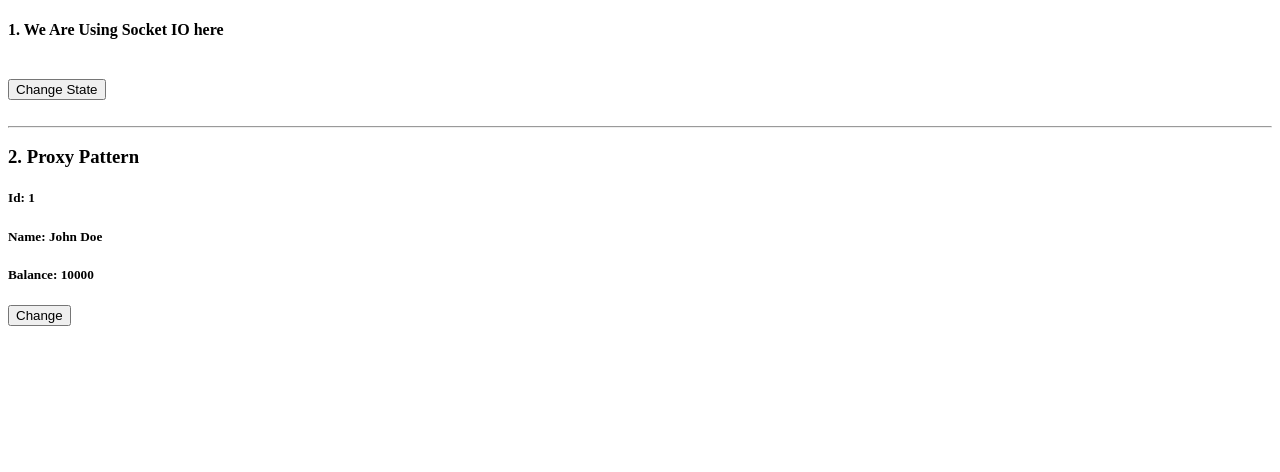
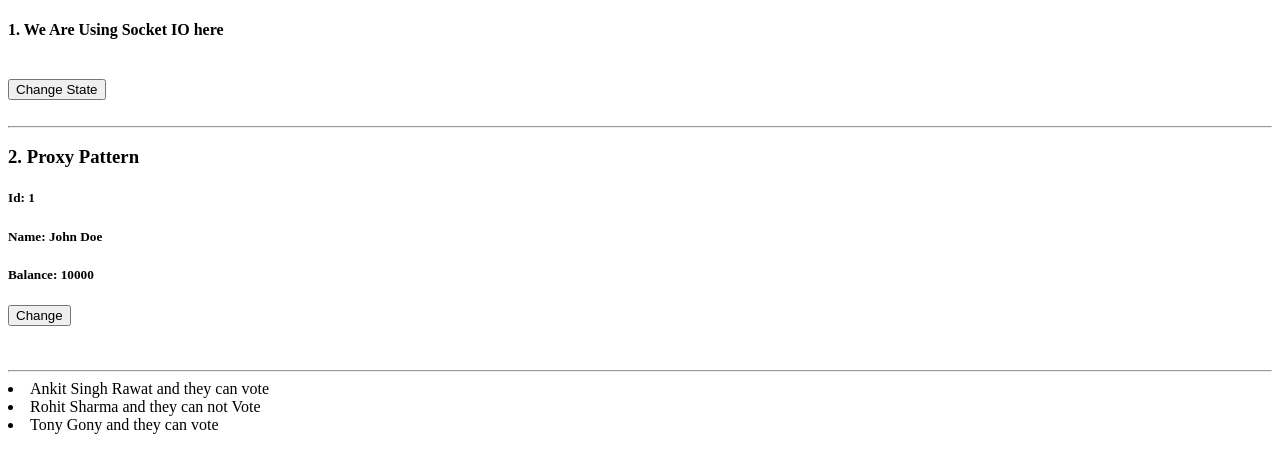
Before and after one commit to AnkitSinghRawat1/Design-Patterns, a React (Vite) app: page / in a window 1280 px wide. Shown: the top 472 px of the page. Built offline with nearby package versions, Linux system fonts and the light colour scheme.

Commit message:
Factory Pattern

```diff
--- a/src/App.js
+++ b/src/App.js
@@ -1,6 +1,7 @@
 import { useState } from "react";
 import SocketService from "./SingletonDP";
 import ProxyPattern from "./ProxyPattern";
+import FactoryPattern from "./FactoryPattern";
 
 export function App() {
 
@@ -25,6 +26,11 @@ export function App() {
             <br></br>
             <hr></hr>
             <ProxyPattern />
+
+            <br></br>
+            <br></br>
+            <hr></hr>
+            <FactoryPattern />
         </div>
     );
   }
--- /dev/null
+++ b/src/FactoryPattern.jsx
@@ -0,0 +1,44 @@
+import React from "react";
+
+const userFactory = (fname, lname, age) => {
+  if (!fname || !lname || !age) {
+    throw new Error("Something is missing");
+  }
+  return {
+    firstName: fname,
+    lastName: lname,
+    age: age,
+    getFullName: () => {
+      return `${fname} ${lname}`;
+    },
+    eligibleForVote: () => {
+      return age >= 18;
+    },
+  };
+};
+
+const ankit = userFactory("Ankit", "Singh Rawat", "27");
+const rohit = userFactory("Rohit", "Sharma", "17");
+const tony = userFactory("Tony", "Gony", "29");
+
+const users = [ankit, rohit, tony];
+
+/*
+now we have created userfactory , so we just need to call that function with require fields
+there is no chance to create an object with wrong key cox now factory method is handling that
+**/
+
+function FactoryPattern() {
+  return (
+    <div>
+      {users?.map((user) => (
+        <li>
+          {user.getFullName()} and they can{" "}
+          {user.eligibleForVote() ? "vote" : "not Vote"}
+        </li>
+      ))}
+    </div>
+  );
+}
+
+export default FactoryPattern;
```
